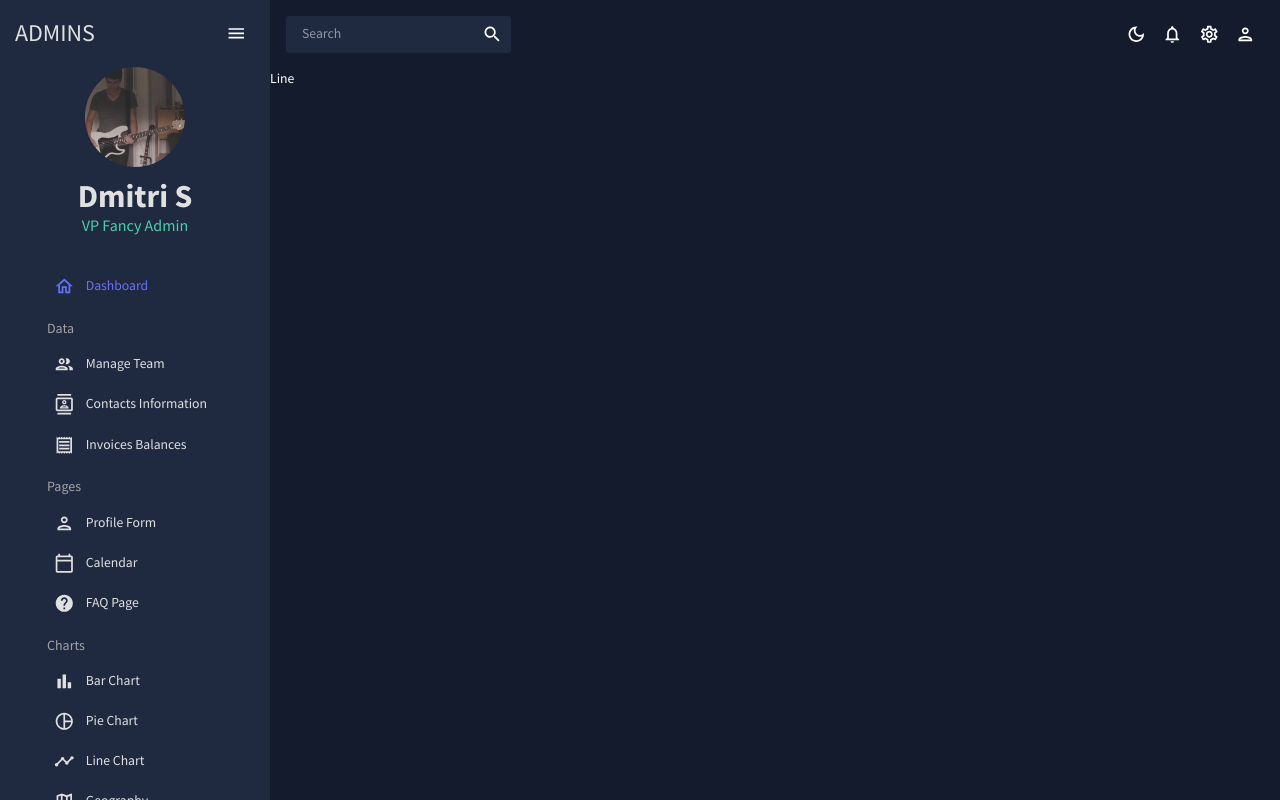
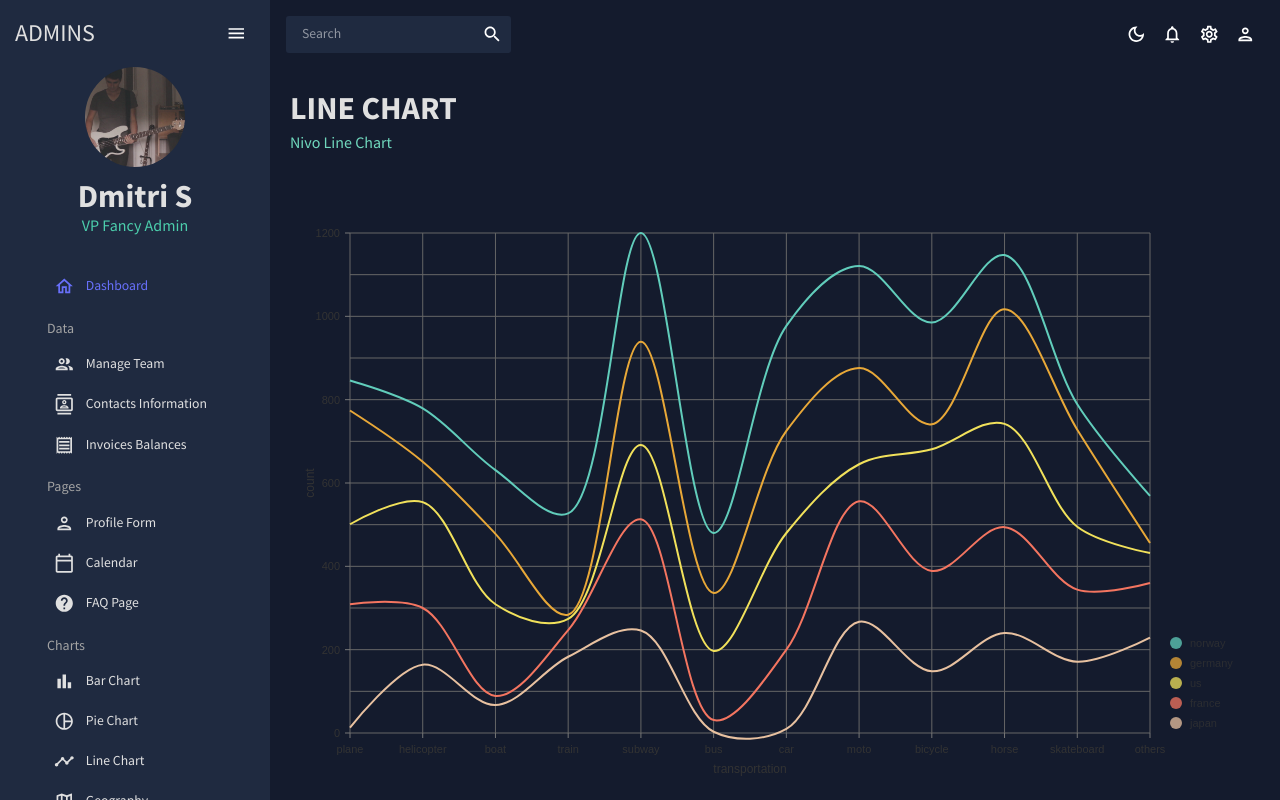
Before and after one commit to Dmitriy24S/admin-dashboard, a React (Create React App) app: page /line in a window 1280 px wide. Built offline with nearby package versions, Linux system fonts and the light colour scheme.

Commit message:
feat: add Line Chart
* with conditional style for isDashboard

```diff
--- /dev/null
+++ b/src/components/LineChart.tsx
@@ -0,0 +1,402 @@
+import { useTheme } from '@mui/material'
+import { ResponsiveLine } from '@nivo/line'
+import { mockLineData as data } from '../data/mockData'
+import { colorsShades } from '../theme/theme'
+
+const data2 = [
+  {
+    id: 'japan',
+    color: 'hsl(108, 70%, 50%)',
+    data: [
+      {
+        x: 'plane',
+        y: 13,
+      },
+      {
+        x: 'helicopter',
+        y: 164,
+      },
+      {
+        x: 'boat',
+        y: 67,
+      },
+      {
+        x: 'train',
+        y: 183,
+      },
+      {
+        x: 'subway',
+        y: 246,
+      },
+      {
+        x: 'bus',
+        y: 3,
+      },
+      {
+        x: 'car',
+        y: 10,
+      },
+      {
+        x: 'moto',
+        y: 267,
+      },
+      {
+        x: 'bicycle',
+        y: 148,
+      },
+      {
+        x: 'horse',
+        y: 240,
+      },
+      {
+        x: 'skateboard',
+        y: 171,
+      },
+      {
+        x: 'others',
+        y: 229,
+      },
+    ],
+  },
+  {
+    id: 'france',
+    color: 'hsl(86, 70%, 50%)',
+    data: [
+      {
+        x: 'plane',
+        y: 296,
+      },
+      {
+        x: 'helicopter',
+        y: 136,
+      },
+      {
+        x: 'boat',
+        y: 22,
+      },
+      {
+        x: 'train',
+        y: 64,
+      },
+      {
+        x: 'subway',
+        y: 267,
+      },
+      {
+        x: 'bus',
+        y: 28,
+      },
+      {
+        x: 'car',
+        y: 190,
+      },
+      {
+        x: 'moto',
+        y: 289,
+      },
+      {
+        x: 'bicycle',
+        y: 241,
+      },
+      {
+        x: 'horse',
+        y: 254,
+      },
+      {
+        x: 'skateboard',
+        y: 173,
+      },
+      {
+        x: 'others',
+        y: 131,
+      },
+    ],
+  },
+  {
+    id: 'us',
+    color: 'hsl(238, 70%, 50%)',
+    data: [
+      {
+        x: 'plane',
+        y: 192,
+      },
+      {
+        x: 'helicopter',
+        y: 254,
+      },
+      {
+        x: 'boat',
+        y: 220,
+      },
+      {
+        x: 'train',
+        y: 27,
+      },
+      {
+        x: 'subway',
+        y: 178,
+      },
+      {
+        x: 'bus',
+        y: 166,
+      },
+      {
+        x: 'car',
+        y: 280,
+      },
+      {
+        x: 'moto',
+        y: 89,
+      },
+      {
+        x: 'bicycle',
+        y: 292,
+      },
+      {
+        x: 'horse',
+        y: 248,
+      },
+      {
+        x: 'skateboard',
+        y: 151,
+      },
+      {
+        x: 'others',
+        y: 72,
+      },
+    ],
+  },
+  {
+    id: 'germany',
+    color: 'hsl(351, 70%, 50%)',
+    data: [
+      {
+        x: 'plane',
+        y: 273,
+      },
+      {
+        x: 'helicopter',
+        y: 97,
+      },
+      {
+        x: 'boat',
+        y: 169,
+      },
+      {
+        x: 'train',
+        y: 10,
+      },
+      {
+        x: 'subway',
+        y: 248,
+      },
+      {
+        x: 'bus',
+        y: 139,
+      },
+      {
+        x: 'car',
+        y: 245,
+      },
+      {
+        x: 'moto',
+        y: 231,
+      },
+      {
+        x: 'bicycle',
+        y: 60,
+      },
+      {
+        x: 'horse',
+        y: 275,
+      },
+      {
+        x: 'skateboard',
+        y: 233,
+      },
+      {
+        x: 'others',
+        y: 24,
+      },
+    ],
+  },
+  {
+    id: 'norway',
+    color: 'hsl(229, 70%, 50%)',
+    data: [
+      {
+        x: 'plane',
+        y: 72,
+      },
+      {
+        x: 'helicopter',
+        y: 128,
+      },
+      {
+        x: 'boat',
+        y: 153,
+      },
+      {
+        x: 'train',
+        y: 243,
+      },
+      {
+        x: 'subway',
+        y: 261,
+      },
+      {
+        x: 'bus',
+        y: 144,
+      },
+      {
+        x: 'car',
+        y: 252,
+      },
+      {
+        x: 'moto',
+        y: 245,
+      },
+      {
+        x: 'bicycle',
+        y: 244,
+      },
+      {
+        x: 'horse',
+        y: 130,
+      },
+      {
+        x: 'skateboard',
+        y: 61,
+      },
+      {
+        x: 'others',
+        y: 113,
+      },
+    ],
+  },
+]
+
+const LineChart = ({ isDashboard = false }) => {
+  const theme = useTheme()
+  const mode = theme.palette.mode
+  //   const colors = colorsShades(theme.palette.mode)
+  const colors = colorsShades(mode)
+
+  return (
+    <ResponsiveLine
+      data={data2}
+      theme={{
+        textColor: colors.gray[100],
+        tooltip: {
+          container: {
+            color: colors.gray[500],
+          },
+        },
+        crosshair: {
+          line: {
+            stroke: colors.blueAccent[500], // !
+            strokeWidth: 2, // !
+          },
+        },
+        legends: {
+          hidden: {
+            symbol: {
+              // fill: 'red',
+              // fill: 'currentColor',
+              opacity: 1,
+              fill: colors.gray[500], // !
+            },
+            // text: 'red',
+            text: {
+              //   color: 'red',
+              //   fill: 'red',
+              opacity: 1,
+              fill: colors.gray[500], // !
+            },
+          },
+        },
+        grid: {
+          line: {
+            // stroke: colors.gray[300], // !
+            stroke: mode === 'dark' ? colors.gray[500] : undefined, // !
+          },
+        },
+      }}
+      //   colors={isDashboard ? { datum: 'color' } : { scheme: 'nivo' }}
+      margin={{ top: 50, right: 110, bottom: 50, left: 60 }}
+      xScale={{ type: 'point' }}
+      yScale={{
+        type: 'linear',
+        min: 'auto',
+        max: 'auto',
+        stacked: true,
+        reverse: false,
+      }}
+      yFormat=' >-.2f'
+      //   curve='natural'
+      curve='catmullRom'
+      axisTop={null}
+      axisRight={null}
+      axisBottom={{
+        // orient: 'bottom',
+        tickSize: 5,
+        tickPadding: 5,
+        tickRotation: 0,
+        // legend: 'transportation',
+        legend: isDashboard ? undefined : 'transportation',
+        legendOffset: 36,
+        legendPosition: 'middle',
+      }}
+      axisLeft={{
+        // orient: 'left',
+        tickValues: 5,
+        tickSize: 5,
+        tickPadding: 5,
+        tickRotation: 0,
+        // legend: 'count',
+        legend: isDashboard ? undefined : 'count',
+        legendOffset: -40,
+        legendPosition: 'middle',
+      }}
+      pointSize={10}
+      pointColor={{ theme: 'background' }}
+      pointBorderWidth={2}
+      pointBorderColor={{ from: 'serieColor' }}
+      pointLabelYOffset={-12}
+      useMesh={true}
+      legends={[
+        {
+          //   itemTextColor: 'red',
+          //   itemTextColor: data.map((item)=> {
+          // item.id
+          //   }),
+          toggleSerie: true, // ! enable toggle on/off line
+          anchor: 'bottom-right',
+          direction: 'column',
+          justify: false,
+          translateX: 100,
+          translateY: 0,
+          itemsSpacing: 0,
+          itemDirection: 'left-to-right',
+          itemWidth: 80,
+          itemHeight: 20,
+          itemOpacity: 0.75,
+          symbolSize: 12,
+          symbolShape: 'circle',
+          symbolBorderColor: 'rgba(0, 0, 0, .5)',
+          effects: [
+            {
+              on: 'hover',
+              style: {
+                itemBackground: 'rgba(0, 0, 0, .03)',
+                itemOpacity: 1,
+              },
+            },
+          ],
+        },
+      ]}
+    />
+  )
+}
+
+export default LineChart
--- a/src/scenes/line/index.tsx
+++ b/src/scenes/line/index.tsx
@@ -1,5 +1,14 @@
+import { Box } from '@mui/material'
+import CategoryHeader from '../../components/CategoryHeader'
+import LineChart from '../../components/LineChart'
+
 const Line = () => {
-  return <div>Line</div>
+  return (
+    <Box m='20px' height='75vh'>
+      <CategoryHeader title='LINE CHART' subtitle='Nivo Line Chart' />
+      <LineChart />
+    </Box>
+  )
 }
 
 export default Line
```
